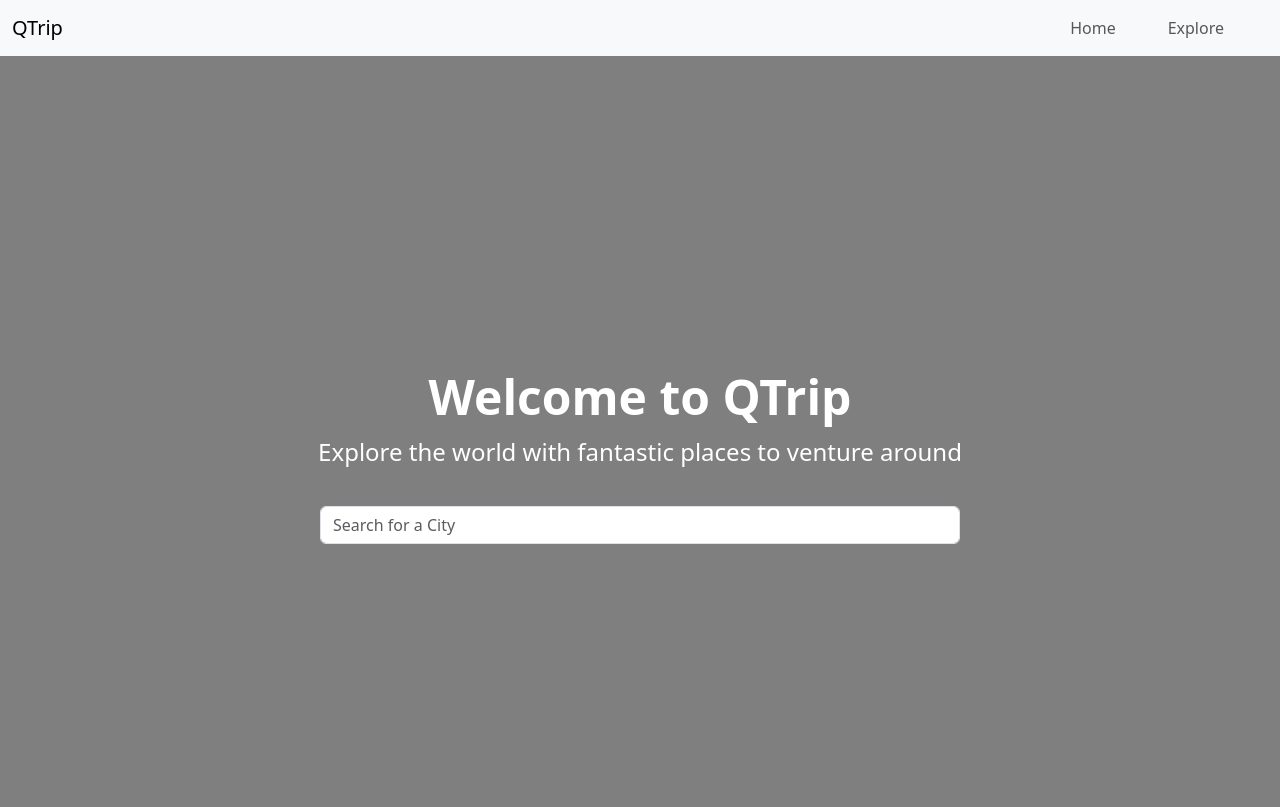
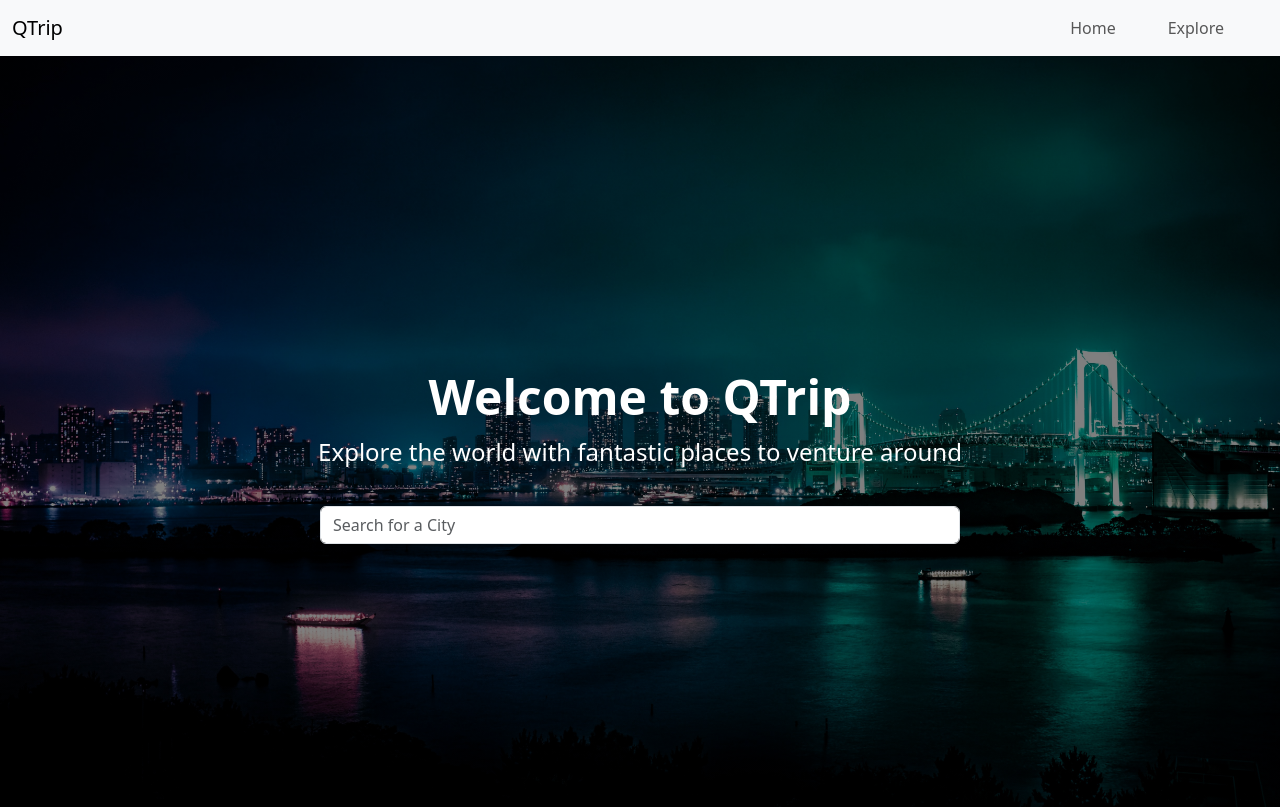
Before and after one commit to Lokeshvenkat/frontend, a plain HTML site: page Q Trip Static/index.html in a window 1280 px wide. Shown: the top 807 px of the page. Drawn offline with nearby package versions, Linux system fonts and the light colour scheme.

Commit message:
Update styles.css

```diff
--- a/Q Trip Static/css/styles.css
+++ b/Q Trip Static/css/styles.css
@@ -77,7 +77,7 @@ footer {
   margin: 20px 0;
 }
 .hero-image {
-  background-image: linear-gradient(rgba(0, 0, 0, 0.5), rgba(0, 0, 0, 0.5)), url("/workspace/lokeshvenkat36-ME_QTRIPSTATIC/assets/hero.jpg");
+  background-image: linear-gradient(rgba(0, 0, 0, 0.5), rgba(0, 0, 0, 0.5)), url("../assets/hero.jpg");
   background-size: cover;
   background-position: center;
   height: 100vh;
```
